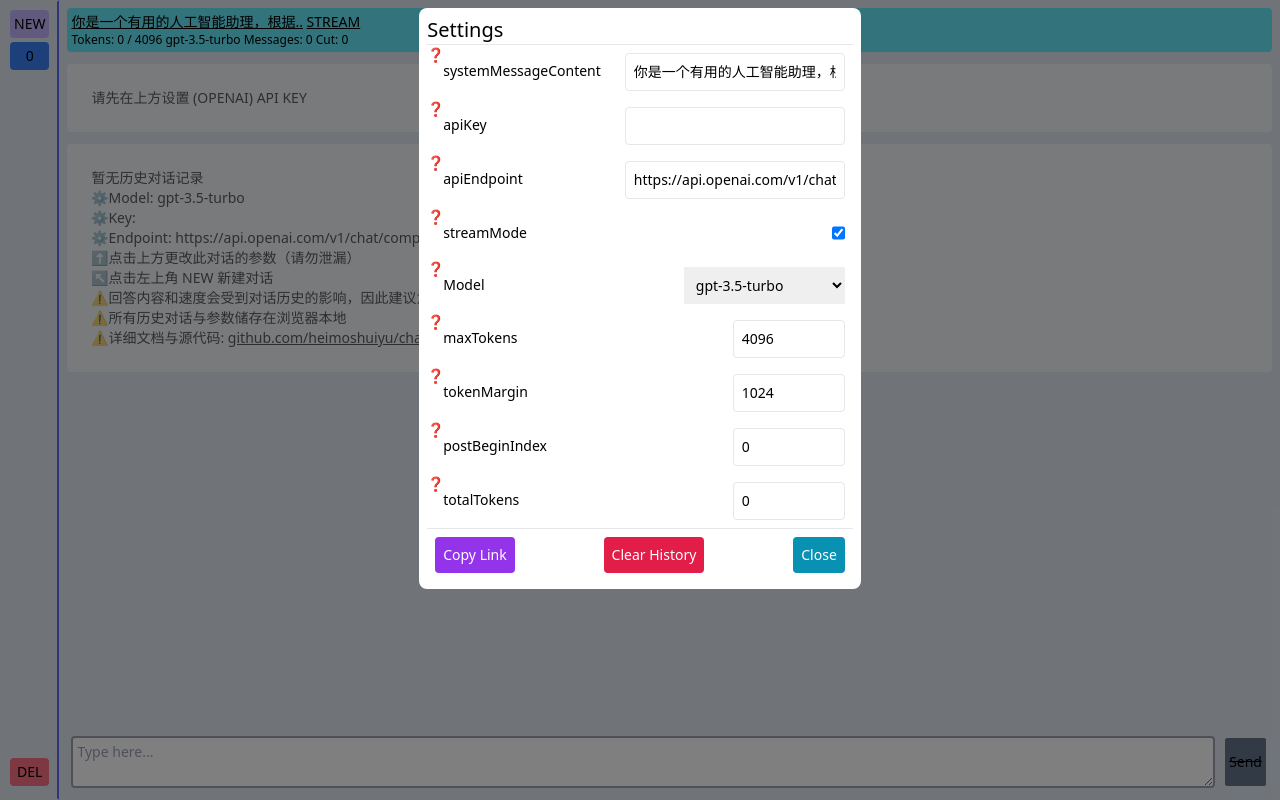
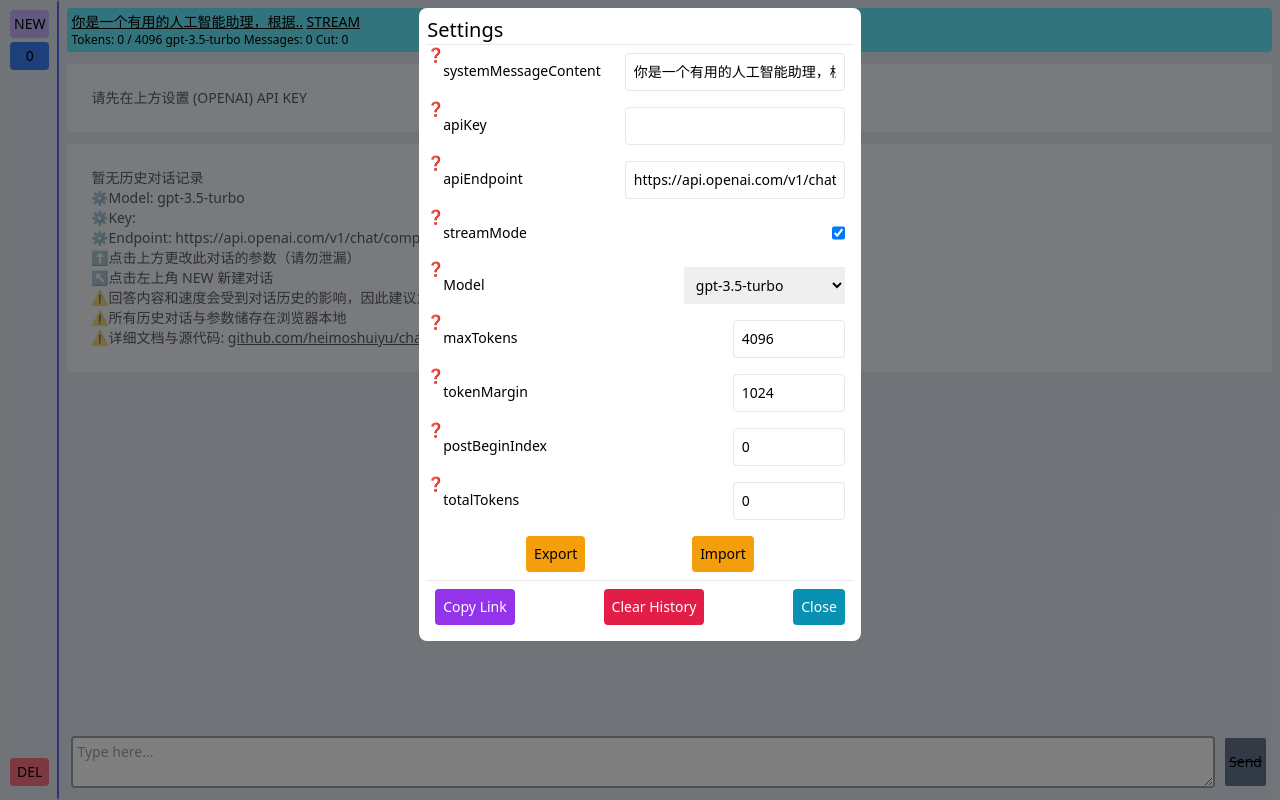
Before and after one commit to heimoshuiyu/chatgpt-api-web, a Preact app: page / in a window 1280 px wide. Both pictures are taken after a click on the element 669 px from the left and 30 px from the top of the page. Built offline with nearby package versions, Linux system fonts and the light colour scheme.

Commit message:
support export as json

```diff
--- a/src/chatbox.tsx
+++ b/src/chatbox.tsx
@@ -170,6 +170,7 @@ export default function ChatBOX(props: {
         setChatStore={setChatStore}
         show={showSettings}
         setShow={setShowSettings}
+        selectedChatStoreIndex={props.selectedChatIndex}
       />
       <p
         className="cursor-pointer rounded bg-cyan-300 dark:text-white p-1 dark:bg-cyan-800"
--- a/src/settings.tsx
+++ b/src/settings.tsx
@@ -126,6 +126,7 @@ export default (props: {
   setChatStore: (cs: ChatStore) => void;
   show: boolean;
   setShow: StateUpdater<boolean>;
+  selectedChatStoreIndex: number;
 }) => {
   if (!props.show) return <div></div>;
   const link =
@@ -194,6 +195,43 @@ export default (props: {
             readOnly={true}
             {...props}
           />
+          <p className="flex justify-evenly">
+            <button
+              className="p-2 m-2 rounded bg-amber-500"
+              onClick={() => {
+                let dataStr =
+                  "data:text/json;charset=utf-8," +
+                  encodeURIComponent(
+                    JSON.stringify(props.chatStore, null, "\t")
+                  );
+                let downloadAnchorNode = document.createElement("a");
+                downloadAnchorNode.setAttribute("href", dataStr);
+                downloadAnchorNode.setAttribute(
+                  "download",
+                  `chatgpt-api-web-${props.selectedChatStoreIndex}.json`
+                );
+                document.body.appendChild(downloadAnchorNode); // required for firefox
+                downloadAnchorNode.click();
+                downloadAnchorNode.remove();
+              }}
+            >
+              Export
+            </button>
+            <button
+              className="p-2 m-2 rounded bg-amber-500"
+              onClick={() => {
+                if (
+                  !confirm(
+                    "This will OVERWRITE the current chat history! Continue?"
+                  )
+                )
+                  alert("Error: This function is currently unimplemented :)");
+                return;
+              }}
+            >
+              Import
+            </button>
+          </p>
         </div>
         <hr />
         <div className="flex justify-between">
```
